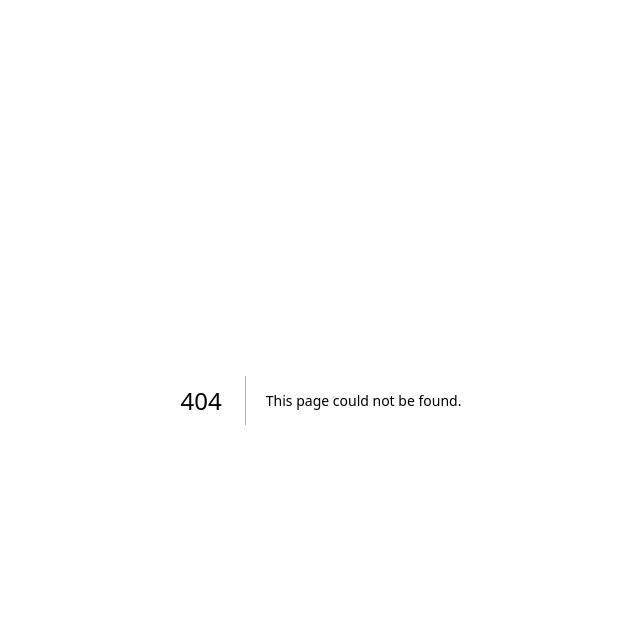
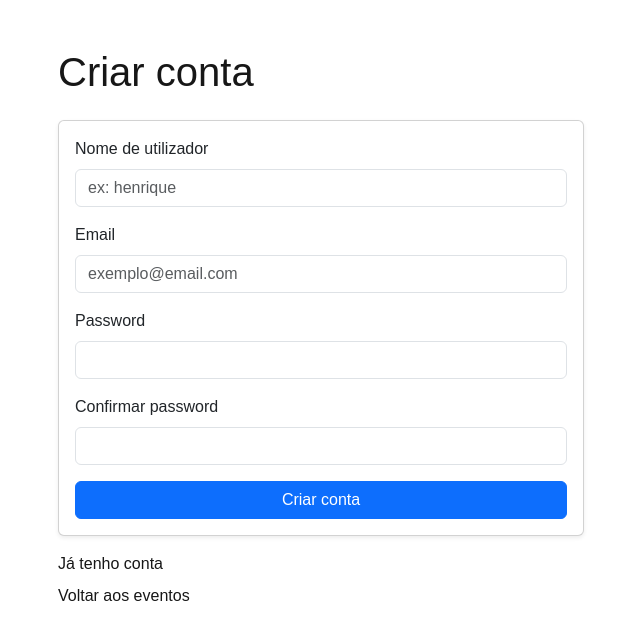
Before and after one commit to itzpickno/ticketline-frontend, a Next.js app: page /registar in a window 1280 px wide. Before the commit this address had no page. Shown: the top 640 px of the page, without its empty margins (319-959 px from the left). Built offline with nearby package versions, Linux system fonts and the light colour scheme.

Commit message:
Adicionada página para criar utilizadores

```diff
--- a/src/app/login/page.tsx
+++ b/src/app/login/page.tsx
@@ -1,4 +1,5 @@
 import { loginAction } from "./actions";
+import Link from "next/link";
 
 export default async function LoginPage({
                                             searchParams,
@@ -59,6 +60,9 @@ export default async function LoginPage({
                         </button>
                     </div>
                 </form>
+                <div className="mt-3">
+                    <Link href="/registar">Ainda não tenho conta</Link>
+                </div>
             </div>
         </main>
     );
--- a/src/app/page.tsx
+++ b/src/app/page.tsx
@@ -78,6 +78,10 @@ export default function Home() {
               Login
             </Link>
 
+            <Link href="/registar" className="btn btn-outline-success">
+              Criar conta
+            </Link>
+
             <Link href="/area-utilizador" className="btn btn-primary">
               Área do utilizador
             </Link>
--- /dev/null
+++ b/src/app/registar/actions.ts
@@ -0,0 +1,68 @@
+"use server";
+
+import { cookies } from "next/headers";
+import { redirect } from "next/navigation";
+
+type StrapiRegisterResponse = {
+    jwt: string;
+    user: {
+        id: number;
+        username: string;
+        email: string;
+    };
+};
+
+export async function registarAction(formData: FormData) {
+    const username = String(formData.get("username") || "").trim();
+    const email = String(formData.get("email") || "").trim();
+    const password = String(formData.get("password") || "").trim();
+    const confirmarPassword = String(
+        formData.get("confirmarPassword") || ""
+    ).trim();
+
+    if (!username || !email || !password || !confirmarPassword) {
+        redirect("/registar?error=missing");
+    }
+
+    if (password.length < 6) {
+        redirect("/registar?error=password-length");
+    }
+
+    if (password !== confirmarPassword) {
+        redirect("/registar?error=password-match");
+    }
+
+    const resposta = await fetch(
+        `${process.env.NEXT_PUBLIC_STRAPI_URL}/api/auth/local/register`,
+        {
+            method: "POST",
+            headers: {
+                "Content-Type": "application/json",
+            },
+            body: JSON.stringify({
+                username,
+                email,
+                password,
+            }),
+            cache: "no-store",
+        }
+    );
+
+    if (!resposta.ok) {
+        redirect("/registar?error=register");
+    }
+
+    const resultado: StrapiRegisterResponse = await resposta.json();
+
+    const cookieStore = await cookies();
+
+    cookieStore.set("strapi_jwt", resultado.jwt, {
+        httpOnly: true,
+        sameSite: "lax",
+        secure: process.env.NODE_ENV === "production",
+        path: "/",
+        maxAge: 60 * 60 * 24 * 7,
+    });
+
+    redirect("/area-utilizador");
+}
--- /dev/null
+++ b/src/app/registar/page.tsx
@@ -0,0 +1,113 @@
+import Link from "next/link";
+import { registarAction } from "./actions";
+
+export default async function RegistarPage({
+                                               searchParams,
+                                           }: {
+    searchParams: Promise<{ error?: string }>;
+}) {
+    const { error } = await searchParams;
+
+    return (
+        <main className="py-5">
+            <div className="container" style={{ maxWidth: "550px" }}>
+                <h1 className="mb-4">Criar conta</h1>
+
+                {error === "missing" && (
+                    <div className="alert alert-warning">
+                        Preenche todos os campos.
+                    </div>
+                )}
+
+                {error === "password-length" && (
+                    <div className="alert alert-warning">
+                        A password deve ter pelo menos 6 caracteres.
+                    </div>
+                )}
+
+                {error === "password-match" && (
+                    <div className="alert alert-warning">
+                        As passwords não coincidem.
+                    </div>
+                )}
+
+                {error === "register" && (
+                    <div className="alert alert-danger">
+                        Não foi possível criar a conta. O username ou email podem já estar
+                        em uso.
+                    </div>
+                )}
+
+                <form action={registarAction} className="card shadow-sm">
+                    <div className="card-body">
+                        <div className="mb-3">
+                            <label htmlFor="username" className="form-label">
+                                Nome de utilizador
+                            </label>
+                            <input
+                                id="username"
+                                name="username"
+                                type="text"
+                                className="form-control"
+                                placeholder="ex: henrique"
+                                required
+                            />
+                        </div>
+
+                        <div className="mb-3">
+                            <label htmlFor="email" className="form-label">
+                                Email
+                            </label>
+                            <input
+                                id="email"
+                                name="email"
+                                type="email"
+                                className="form-control"
+                                placeholder="exemplo@email.com"
+                                required
+                            />
+                        </div>
+
+                        <div className="mb-3">
+                            <label htmlFor="password" className="form-label">
+                                Password
+                            </label>
+                            <input
+                                id="password"
+                                name="password"
+                                type="password"
+                                className="form-control"
+                                required
+                            />
+                        </div>
+
+                        <div className="mb-3">
+                            <label htmlFor="confirmarPassword" className="form-label">
+                                Confirmar password
+                            </label>
+                            <input
+                                id="confirmarPassword"
+                                name="confirmarPassword"
+                                type="password"
+                                className="form-control"
+                                required
+                            />
+                        </div>
+
+                        <button type="submit" className="btn btn-primary w-100">
+                            Criar conta
+                        </button>
+                    </div>
+                </form>
+
+                <div className="mt-3">
+                    <Link href="/login">Já tenho conta</Link>
+                </div>
+
+                <div className="mt-2">
+                    <Link href="/">Voltar aos eventos</Link>
+                </div>
+            </div>
+        </main>
+    );
+}
```
